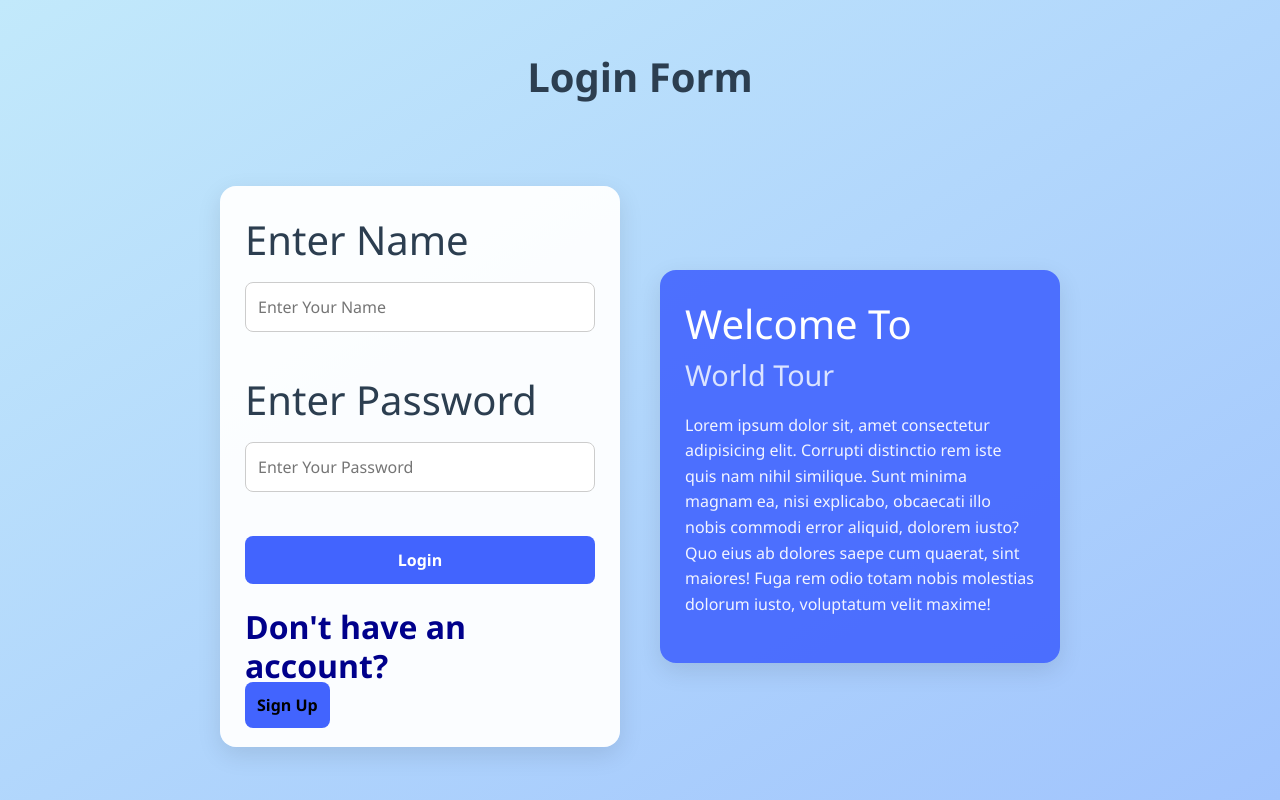
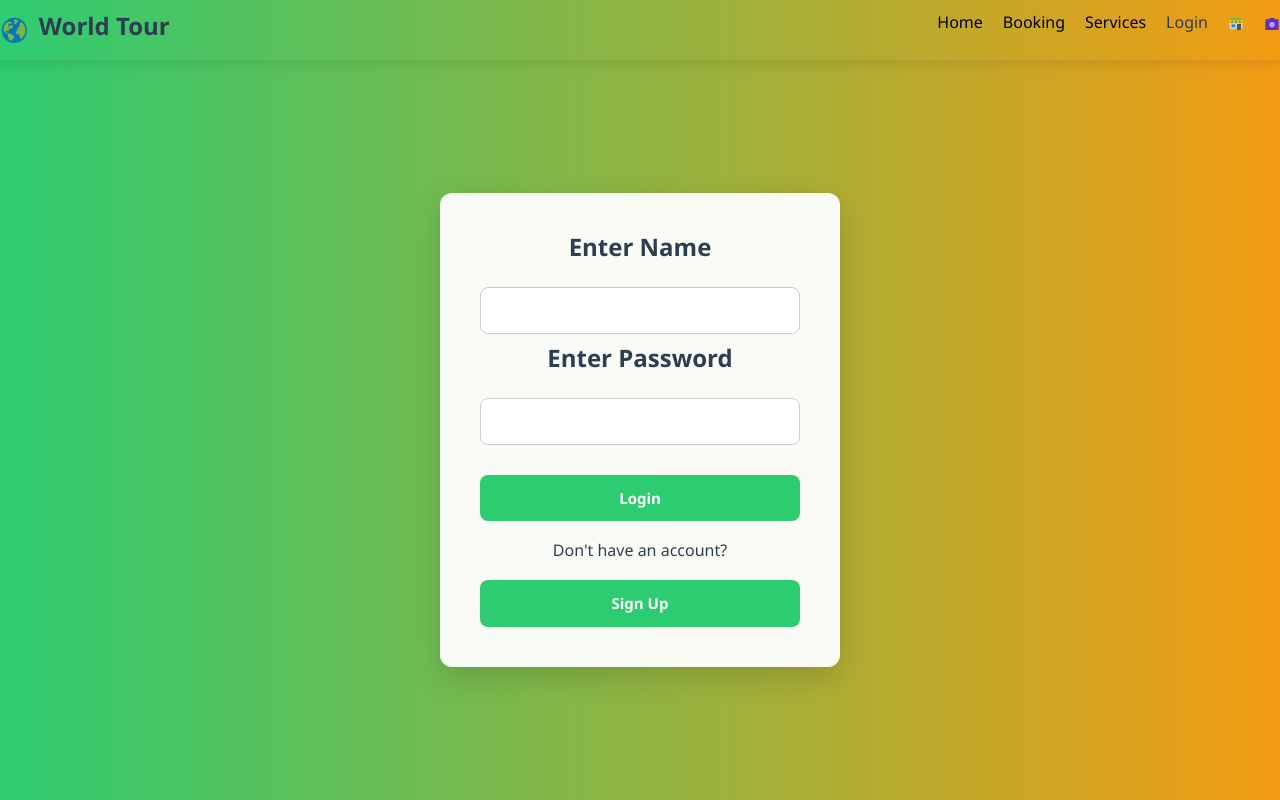
Before and after one commit to jatinparmar24/reactproject1, a React (Vite) app in the folder worldbooking/: page /Login in a window 1280 px wide. Built offline with nearby package versions, Linux system fonts and the light colour scheme.

Commit message:
edit and payment oprion in react project

```diff
--- a/worldbooking/src/App.css
+++ b/worldbooking/src/App.css
@@ -21,7 +21,7 @@ section{
   font-family: 'Segoe UI', sans-serif;
 }
 
-/* Heading */
+
 .signhead {
   font-size: 2.8rem;
   font-weight: bold;
@@ -29,7 +29,7 @@ section{
   margin-bottom: 30px;
 }
 
-/* Form Container */
+
 .signcenter {
   background-color: rgba(255, 255, 255, 0.95);
   padding: 10px 10px;
@@ -40,7 +40,7 @@ section{
   animation: fadeIn 0.5s ease-in-out;
 }
 
-/* Labels */
+
 .signcenter label {
   display: block;
   margin-top: 20px;
@@ -49,7 +49,7 @@ section{
   color: #333;
 }
 
-/* Inputs */
+
 .signcenter input[type="text"],
 .signcenter input[type="email"],
 .signcenter input[type="password"],
@@ -68,7 +68,7 @@ section{
   outline: none;
 }
 
-/* Submit Button */
+
 .signsub {
   width: 100%;
   margin-top: 30px;
@@ -87,7 +87,7 @@ section{
   background-color: #e75c3c;
 }
 
-/* Login Link */
+
 .redirect {
   text-align: center;
   margin-top: 20px;
@@ -122,151 +122,24 @@ section{
 /* sign up ends here */
 
 
-/* Login Section Layout */
-#loginpage {
-  display: flex;
-  flex-wrap: wrap;
-  justify-content: center;
-  align-items: center;
-  gap: 40px;
-  min-height: 100vh;
-  padding: 40px 20px;
-  background: linear-gradient(to bottom right, #c2e9fb, #a1c4fd);
-  background-attachment: fixed;
-  color: #2c3e50;
-
-}
-
-
-.loginhead {
-  width: 100%;
-  text-align: center;
-  font-size: 2.5rem;
-  font-weight: bold;
-  color: #2c3e50;
-  margin-bottom: 20px;
-}
-
-
-.logincenter,
-.loginside {
-  flex: 1 1 350px;
-  padding: 30px 25px;
-  border-radius: 16px;
-  box-shadow: 0 8px 24px rgba(0, 0, 0, 0.1);
-  transition: transform 0.3s ease, box-shadow 0.3s ease;
-}
-
-
-.logincenter:hover,
-.loginside:hover {
-  transform: translateY(-6px);
-  box-shadow: 0 16px 32px rgba(0, 0, 0, 0.15);
-}
-
-
-.logincenter {
-  background-color: rgba(255, 255, 255, 0.95);
-  max-width: 400px;
-}
-
-
-.logincenter input[type="text"],
-.logincenter input[type="password"] {
-  width: 100%;
-  padding: 12px;
-  margin: 10px 0 20px 0;
-  border: 1px solid #ccc;
-  border-radius: 8px;
-  font-size: 1rem;
-}
-
-
-
-.loginsub {
-  width: 100%;
-  padding: 12px;
-  background-color: #4264fe;
-  color: white;
-  font-weight: bold;
-  border: none;
-  border-radius: 8px;
-  font-size: 1rem;
-  cursor: pointer;
-  transition: background-color 0.3s ease;
-}
-
-.loginsub:hover {
-  background-color: #314cd0;
-}
-
-/* Sign Up Button */
-.logincenter button {
-  padding: 10px 20px;
-  border: none;
-  border-radius: 8px;
-  background-color: #4264fe;
-  margin-top: 10px;
-  cursor: pointer;
-  transition: background-color 0.3s ease;
-}
-
-.logincenter button a {
-  text-decoration: none;
-  color: white;
-  font-weight: 600;
-}
-
-.logincenter button:hover {
-  background-color: #314cd0;
-}
-
-/* Welcome Panel */
-.loginside {
-  background-color: rgba(66, 100, 254, 0.9);
-  color: white;
-  max-width: 400px;
-}
-
-.loginside h1 {
-  font-size: 2.5rem;
-  margin-bottom: 10px;
-  color: #fff;
-}
-
-.loginside h2 {
-  font-size: 1.8rem;
-  margin-bottom: 20px;
-  color: #dbe4ff;
-}
-
-.loginside p {
-  font-size: 1rem;
-  line-height: 1.6;
-  color: #f2f4ff;
-}
-
-
-
-/* login page ends here */
-
-/* Navbar base styles */
+/* Navbar Styling */
 .navbar {
   width: 100%;
-  padding: 10px 30px; /* Compact navbar padding */
-  background: linear-gradient(to right, #2ecc71, #f39c12); /* Green to yellow gradient */
+  padding: 10px 30px;
+  background: linear-gradient(to right, #2ecc71, #f39c12);
   display: flex;
   align-items: center;
   justify-content: space-between;
-  position: sticky;
+  position: fixed;
   top: 0;
+  left: 0;
   z-index: 100;
   box-shadow: 0 4px 12px rgba(0, 0, 0, 0.1);
   font-family: 'Poppins', sans-serif;
-
-}
-
-/* LEFT SIDE */
+  height: 60px;
+}
+
+
 .navbar-left {
   display: flex;
   align-items: center;
@@ -283,17 +156,15 @@ section{
   color: #2c3e50;
 }
 
-/* NAV LINKS */
+
 .navbar-links {
   list-style: none;
   display: flex;
   align-items: center;
-  gap: 20px; /* Adjusted gap */
-  transition: transform 0.3s ease-in-out;
-  position: relative; /* Required for before pseudo-element */
-}
-
-/* Make the links appear as usual */
+  gap: 20px;
+  position: relative;
+}
+
 .navbar-links li {
   font-size: 1rem;
   font-weight: 500;
@@ -305,7 +176,7 @@ section{
   color: #4264fe;
 }
 
-/* Login/Logout link */
+
 .nav-link {
   text-decoration: none;
   color: #2c3e50;
@@ -316,18 +187,12 @@ section{
   color: #4264fe;
 }
 
-/* Username style */
+
 .username {
   font-style: italic;
   color: #4264fe;
 }
 
-/* ICONS */
-.icon {
-  font-size: 1.3rem;
-}
-
-/* HAMBURGER MENU (Mobile) */
 .hamburger {
   display: none;
   font-size: 1.8rem;
@@ -335,21 +200,86 @@ section{
   color: #2c3e50;
 }
 
-/* Before effect for active navbar */
-.navbar-links.active::before {
-  content: "";
-  position: absolute;
-  top: 0;
-  left: 0;
-  width: 100%;
-  height: 100%;
-  background-color: rgba(255, 255, 255, 0.95); /* Light background */
-  z-index: -1; /* To push behind the links */
-  transition: all 0.3s ease-in-out;
-}
-
-
 /* navbar ends here */
+
+
+/* Login Page Section */
+#loginpage {
+  height: calc(100vh - 60px);
+  background: linear-gradient(to right, #2ecc71, #f39c12);
+  display: flex;
+  justify-content: center;
+  align-items: center;
+  font-family: 'Poppins', sans-serif;
+  box-sizing: border-box;
+
+}
+
+/* Login Form Container */
+.logincenter {
+  background-color: rgba(255, 255, 255, 0.95);
+  padding: 40px;
+  border-radius: 12px;
+  max-width: 400px;
+  width: 100%;
+  box-shadow: 0 10px 30px rgba(0, 0, 0, 0.15);
+  text-align: center;
+}
+
+
+.logincenter h1 {
+  font-size: 24px;
+  color: #2c3e50;
+  margin-bottom: 15px;
+  font-weight: 600;
+}
+
+.logincenter h2 {
+  font-size: 16px;
+  color: #2c3e50;
+  margin-top: 20px;
+  font-weight: 500;
+}
+
+/* Input Fields */
+.logincenter input[type="text"],
+.logincenter input[type="password"] {
+  width: 100%;
+  padding: 12px;
+  margin: 10px 0;
+  border: 1px solid #ccc;
+  border-radius: 8px;
+  font-size: 14px;
+  box-sizing: border-box;
+}
+
+/* Submit & Sign Up Button */
+.loginsub {
+  display: block;
+  width: 100%;
+  padding: 12px;
+  margin-top: 20px;
+  border: none;
+  border-radius: 8px;
+  background-color: #2ecc71;
+  color: white;
+  font-weight: 600;
+  font-size: 15px;
+  cursor: pointer;
+  transition: background-color 0.3s ease;
+  text-align: center;
+  text-decoration: none;
+}
+
+.loginsub:hover {
+  background-color: #27ae60;
+}
+
+
+
+/* login page ends here */
+
+
 
 /* section 1 starts from here */
 
@@ -1711,24 +1641,28 @@ h4 {
 
   /* login page */
   #loginpage {
-    flex-direction: column;
-    gap: 20px;
-    padding: 20px 10px;
-  }
-
-  .loginhead {
-    font-size: 2rem;
-  }
-
-  .logincenter,
-  .loginside {
-    width: 100%;
-    max-width: 90%;
-  }
-
-  .loginside {
-    text-align: center;
-  }
+    padding-top: 80px;
+    padding-left: 15px;
+    padding-right: 15px;
+  }
+
+  .logincenter {
+    padding: 30px 20px;
+    border-radius: 10px;
+  }
+
+  .logincenter h1 {
+    font-size: 20px;
+  }
+
+  .logincenter input {
+    font-size: 13px;
+  }
+
+  .loginsub {
+    font-size: 14px;
+  }
+
 
 
   /* login page end */
--- a/worldbooking/src/App.jsx
+++ b/worldbooking/src/App.jsx
@@ -41,12 +41,14 @@ function App() {
     <Routes>
       <Route path='/' element={<Layout/>}>
       <Route index element={<NavHero/>}/>
+      <Route path='/NavHero' element={<NavHero/>}/>
       </Route>
 
 
 
       <Route path='/Login' element={<Login/>}/>
       <Route path='/SignUp' element={<SignUp/>}/>
+
       <Route path='/Asiaform' element={<Asiaform/>}/>
       <Route path='/Africaform' element={<Africaform/>}/>
       <Route path='/Europeform' element={<Europeform/>}/>
--- a/worldbooking/src/Component/Login.jsx
+++ b/worldbooking/src/Component/Login.jsx
@@ -1,7 +1,28 @@
 import React, { useEffect, useState } from "react";
 import { useNavigate, Link } from "react-router-dom";
+import { FcGlobe, FcShop, FcCamera} from 'react-icons/fc';
+import { GiHamburgerMenu } from 'react-icons/gi';
+import { IoClose } from 'react-icons/io5';
+
 
 function Login() {
+
+
+   const [user, setUser] = useState(null);
+    const [menuOpen, setMenuOpen] = useState(false);
+
+    useEffect(() => {
+      const data = JSON.parse(localStorage.getItem('userdetails'));
+      setUser(data);
+    }, []);
+
+    const logout = () => {
+      localStorage.removeItem('userdetails');
+      localStorage.setItem("isLoggedIn", "false");
+
+      setUser(null);
+    };
+
   const tohome = useNavigate();
 
   const [logindata, setlogindata] = useState({
@@ -65,52 +86,53 @@ function Login() {
 
   return (
     <>
+
+ {/* Navbar */}
+ <nav className="navbar">
+    <div className="navbar-left">
+      <FcGlobe className="globe-icon" />
+      <h1 className="logo-text">World Tour</h1>
+    </div>
+
+    <ul className={`navbar-links ${menuOpen ? 'active' : ''}`}>
+      <li><Link to='/NavHero' style={{textDecoration:"none",color:"Black"}}>Home</Link></li>
+      <li><Link to='/NavHero' style={{textDecoration:"none",color:"Black"}}>Booking</Link></li>
+      <li><Link to='/NavHero' style={{textDecoration:"none",color:"Black"}}>Services</Link></li>
+      <li>
+          <Link to="/Login" className="nav-link">Login</Link>
+      </li>
+
+      <li><FcShop className="icon" /></li>
+      <li><FcCamera className="icon" /></li>
+    </ul>
+
+    <div className="hamburger" onClick={() => setMenuOpen(!menuOpen)}>
+      {menuOpen ? <IoClose /> : <GiHamburgerMenu />}
+    </div>
+  </nav>
+
 <section id="loginpage">
-        <h1 className="loginhead">Login Form</h1>
+
+
+  {/* Login Form Section */}
+
     <div className="logincenter">
       <form onSubmit={loginsubmit}>
         <h1>Enter Name</h1>
-            <input
-              type="text"
-              name="name"
-              onChange={inplog}
-              placeholder="Enter Your Name"
-              required
-            />
-            <br /> <br />
+        <input type="text" name="name" onChange={inplog} required />
 
         <h1>Enter Password</h1>
-            <input
-              type="password"
-              name="password"
-              onChange={inplog}
-              placeholder="Enter Your Password"
-              required
-            />
-            <br /> <br />
+        <input type="password" name="password" onChange={inplog} required />
 
-            <input type="submit" value="Login" className="loginsub" />
-            <br /> <br />
+        <input type="submit" className="loginsub" value="Login" />
 
-            <h2 style={{ color: "darkblue", fontWeight: "600" }}>Don't have an account?</h2>
-
-            <Link to="/SignUp" className="loginsub" style={{ textDecoration: "none", color: "black" }}>
-              Sign Up
-            </Link>
+        <h2>Don't have an account?</h2>
+        <Link to="/SignUp" className="loginsub">Sign Up</Link>
       </form>
     </div>
 
-        <div className="loginside">
-          <h1>Welcome To</h1>
-          <h2>World Tour</h2>
-          <p>
-            Lorem ipsum dolor sit, amet consectetur adipisicing elit. Corrupti distinctio rem iste quis nam nihil
-            similique. Sunt minima magnam ea, nisi explicabo, obcaecati illo nobis commodi error aliquid, dolorem iusto?
-            Quo eius ab dolores saepe cum quaerat, sint maiores! Fuga rem odio totam nobis molestias dolorum iusto,
-            voluptatum velit maxime!
-          </p>
-        </div>
 </section>
+
     </>
   );
 }
--- a/worldbooking/src/Component/Singledetail.jsx
+++ b/worldbooking/src/Component/Singledetail.jsx
@@ -11,64 +11,92 @@ function Singledetail() {
   const [alertRefundShown, setAlertRefundShown] = useState(false);
   const [showform, setshowform] = useState(false);
   const [editdetail, seteditdetail] = useState({});
+  const [paymentMethod, setPaymentMethod] = useState("");
 
-  // Fetch booking details on component mount
   useEffect(() => {
-    axios.get('http://localhost:3000/tourism')
-      .then(res => setformdetail(res.data));
+    axios.get("http://localhost:3000/tourism").then((res) => {
+      setformdetail(res.data);
+      const last = res.data[res.data.length - 1];
+      if (last?.paymentMethod) {
+        setPaymentMethod(last.paymentMethod);
+        setAlertShown(true);
+      }
+    });
   }, []);
 
-  // Handle editing form data
   function editdata(e) {
     const { name, value } = e.target;
     seteditdetail({ ...editdetail, [name]: value });
+
+    if (name === "paymentMethod") {
+      setPaymentMethod(value);
+    }
   }
 
-  // Submit the edited data
   function editfinaldata(e) {
     e.preventDefault();
-    axios.put(`http://localhost:3000/tourism/${editdetail.id}`, editdetail)
+    axios
+      .put(`http://localhost:3000/tourism/${editdetail.id}`, editdetail)
       .then(() => {
         alert("Data Updated");
-        setshowform(false); // Hide the form after update
+        setshowform(false);
+        axios.get("http://localhost:3000/tourism").then((res) => {
+          setformdetail(res.data);
+        });
       });
   }
 
-  // Handle booking confirmation
   function confirmBooking() {
+    if (!paymentMethod) {
+      alert("Please select a payment method before confirming.");
+      return;
+    }
+
     const lastBooking = formdetail[formdetail.length - 1];
-    const total = lastBooking ? lastBooking.price * lastBooking.day * lastBooking.person : 0;
+    const total = lastBooking.price * lastBooking.day * lastBooking.person;
 
-    const confirmed = window.confirm("Do you want to confirm your booking?");
+    const confirmed = window.confirm(`Confirm booking using ${paymentMethod}?`);
 
     if (confirmed) {
-      if (!alertShown) {
-        alert(`✅ Booking Confirmed\n💸 Amount Paid: $${total}`);
+      axios
+        .put(`http://localhost:3000/tourism/${lastBooking.id}`, {
+          ...lastBooking,
+          paymentMethod: paymentMethod,
+        })
+        .then(() => {
+          alert(
+            `✅ Booking Confirmed\n💸 Paid: $${total}\n🧾 Method: ${paymentMethod}`
+          );
           setAlertShown(true);
-      }
+        });
     }
   }
 
-  // Handle cancellation (refund)
   function delet(id) {
     const lastBooking = formdetail[formdetail.length - 1];
-    const total = lastBooking ? lastBooking.price * lastBooking.day * lastBooking.person : 0;
+    const total = lastBooking.price * lastBooking.day * lastBooking.person;
 
-    const confirmed = window.confirm("Are you sure you want to cancel the booking?");
+    const confirmed = window.confirm(
+      "Are you sure you want to cancel the booking?"
+    );
 
     if (confirmed) {
-      axios.delete(`http://localhost:3000/tourism/${id}`)
+      axios
+        .delete(`http://localhost:3000/tourism/${id}`)
         .then(() => {
           if (!alertRefundShown) {
             alert(`❌ Booking Cancelled\n💸 Money Refunded: $${total}`);
             setAlertRefundShown(true);
           }
-          tohome("/"); // Navigate to home after deletion
-          // Optionally, refetch the data after cancellation
-          axios.get('http://localhost:3000/tourism')
-            .then(res => setformdetail(res.data));
+          tohome("/");
+
+          axios.get("http://localhost:3000/tourism").then((res) => {
+            setformdetail(res.data);
+          });
         })
-        .catch(error => alert("Error canceling the booking: " + error));
+        .catch((error) =>
+          alert("Error canceling the booking: " + error.message)
+        );
     }
   }
 
@@ -77,7 +105,16 @@ function Singledetail() {
       <h1 className="singlehead">Your Booking Details</h1>
 
       <button className="singletohome">
-        <Link to="/" style={{ textDecoration: "none", color: "darkblue", fontWeight: "600" }}>To Home Section</Link>
+        <Link
+          to="/"
+          style={{
+            textDecoration: "none",
+            color: "darkblue",
+            fontWeight: "600",
+          }}
+        >
+          To Home Section
+        </Link>
       </button>
 
       <table border="1" className="singledetailtable">
@@ -92,6 +129,7 @@ function Singledetail() {
             <th>Vehicle</th>
             <th>Total</th>
             <th>Destination</th>
+            <th>Payment</th>
             <th>Confirm</th>
             <th>Edit</th>
             <th>Cancel</th>
@@ -108,20 +146,61 @@ function Singledetail() {
               <td>{formdetail[formdetail.length - 1].date}</td>
               <td>{formdetail[formdetail.length - 1].person}</td>
               <td>{formdetail[formdetail.length - 1].mode}</td>
-              <td>{formdetail[formdetail.length - 1].price * formdetail[formdetail.length - 1].day * formdetail[formdetail.length - 1].person}</td>
+              <td>
+                {formdetail[formdetail.length - 1].price *
+                  formdetail[formdetail.length - 1].day *
+                  formdetail[formdetail.length - 1].person}
+              </td>
               <td>{formdetail[formdetail.length - 1].country}</td>
               <td>
-                <button onClick={confirmBooking} >Confirm Booking</button>
+                {!alertShown ? (
+                  <select
+                    value={paymentMethod}
+                    onChange={(e) => setPaymentMethod(e.target.value)}
+                  >
+                    <option value="">Select</option>
+                    <option value="Credit Card">Credit Card</option>
+                    <option value="UPI">UPI</option>
+                    <option value="Online">Online</option>
+                  </select>
+                ) : (
+                  <span>{paymentMethod}</span>
+                )}
               </td>
               <td>
-                <button onClick={() => {
-                  seteditdetail(formdetail[formdetail.length - 1]);
-                  setshowform(true); // Make sure form becomes visible after setting data
-                }}>Edit</button>
+                <button onClick={confirmBooking} disabled={alertShown}>
+                  Confirm Booking
+                </button>
               </td>
               <td>
-                <button onClick={() => delet(formdetail[formdetail.length - 1].id)} className="delbutton"   disabled={!alertShown}
-                        >Cancel</button>
+              <td>
+               <button
+                 onClick={() => {
+                   seteditdetail(formdetail[formdetail.length - 1]);
+                   setshowform(true);
+                 }}
+                 disabled={alertShown}
+                 style={{
+                   backgroundColor: alertShown ? "#ccc" : "#007bff",
+                   color: alertShown ? "#666" : "#fff",
+                   cursor: alertShown ? "not-allowed" : "pointer",
+                 }}>
+
+                 Edit
+                </button>
+                </td>
+
+              </td>
+              <td>
+                <button
+                  onClick={() =>
+                    delet(formdetail[formdetail.length - 1].id)
+                  }
+                  className="delbutton"
+                  disabled={!alertShown}
+                >
+                  Cancel
+                </button>
               </td>
             </tr>
           )}
@@ -129,47 +208,124 @@ function Singledetail() {
       </table>
 
       {showform && (
-
         <form onSubmit={editfinaldata}>
           <div className="formcontainer">
-              <label htmlFor="" className="formcontlab"> Enter Name</label>
-              <input type="text" name="name" value={editdetail.name} onChange={editdata} placeholder="Enter Your Name" className="formcontinp"/>
+            <label className="formcontlab"> Enter Name</label>
+            <input
+              type="text"
+              name="name"
+              value={editdetail.name}
+              onChange={editdata}
+              placeholder="Enter Your Name"
+              className="formcontinp"
+              disabled={alertShown}
+            />
 
-              <label htmlFor="" className="formcontlab"> Enter Contact </label>
-              <input type="text" name="contact" value={editdetail.contact} onChange={editdata} placeholder="Enter Contact Number"  className="formcontinp"/>
-            </div> <br />
+            <label className="formcontlab"> Enter Contact </label>
+            <input
+              type="text"
+              name="contact"
+              value={editdetail.contact}
+              onChange={editdata}
+              placeholder="Enter Contact Number"
+              className="formcontinp"
+              disabled={alertShown}
+            />
+          </div>
+          <br />
 
           <div>
-              <label htmlFor="" className="formcontlab"> Enter Age</label>
-              <input type="number" name="age" value={editdetail.age} onChange={editdata} placeholder="Enter Your Age" className="formcontinp"/>
+            <label className="formcontlab"> Enter Age</label>
+            <input
+              type="number"
+              name="age"
+              value={editdetail.age}
+              onChange={editdata}
+              placeholder="Enter Your Age"
+              className="formcontinp"
+              disabled={alertShown}
+            />
 
-              <label htmlFor="" className="formcontlab"> Enter Day</label>
-              <input type="number" name="day" value={editdetail.day} onChange={editdata} placeholder="Number Of Day's" className="formcontinp"/>
-            </div> <br />
+            <label className="formcontlab"> Enter Day</label>
+            <input
+              type="number"
+              name="day"
+              value={editdetail.day}
+              onChange={editdata}
+              placeholder="Number Of Day's"
+              className="formcontinp"
+              disabled={alertShown}
+            />
+          </div>
+          <br />
 
           <div>
-              <label htmlFor="" className="formcontlab"> Enter Date</label>
-              <input type="date" name="date" value={editdetail.date} onChange={editdata} placeholder="Enter Date" className="formcontinp"/>
+            <label className="formcontlab"> Enter Date</label>
+            <input
+              type="date"
+              name="date"
+              value={editdetail.date}
+              onChange={editdata}
+              placeholder="Enter Date"
+              className="formcontinp"
+              disabled={alertShown}
+            />
 
-              <label htmlFor="" className="formcontlab"> Enter Person's</label>
-              <input type="number" name="person" value={editdetail.person} onChange={editdata} placeholder="Number Of Person's" className="formcontinp" />
-            </div> <br />
+            <label className="formcontlab"> Enter Person's</label>
+            <input
+              type="number"
+              name="person"
+              value={editdetail.person}
+              onChange={editdata}
+              placeholder="Number Of Person's"
+              className="formcontinp"
+              disabled={alertShown}
+            />
+          </div>
+          <br />
 
           <div>
-              <label htmlFor="" className="formcontlab"> Mode Of Travel</label>
-              <select name="mode" value={editdetail.mode} onChange={editdata} className="formcontinp">
+            <label className="formcontlab"> Mode Of Travel</label>
+            <select
+              name="mode"
+              value={editdetail.mode}
+              onChange={editdata}
+              className="formcontinp"
+              disabled={alertShown}
+            >
               <option value="Select Vehicle">Select Vehicle</option>
               <option value="Train">Train</option>
               <option value="Car">Car</option>
               <option value="Bus">Bus</option>
             </select>
-            </div> <br />
+          </div>
+          <br />
 
           <div>
-              <input type="submit" className="singlesubmit" />
+            <label className="formcontlab"> Payment Method</label>
+            <select
+              name="paymentMethod"
+              value={editdetail.paymentMethod || ""}
+              onChange={editdata}
+              className="formcontinp"
+              disabled={alertShown}
+            >
+              <option value="">Select</option>
+              <option value="Credit Card">Credit Card</option>
+              <option value="UPI">UPI</option>
+              <option value="Online">Online</option>
+            </select>
+          </div>
+          <br />
+
+          <div>
+            <input
+              type="submit"
+              className="singlesubmit"
+              disabled={alertShown}
+            />
           </div>
         </form>
-
       )}
     </section>
   );
```
Also changed, not shown: worldbooking/src/Component/db.json (+38 -0 lines), worldbooking/public/aeroanimation.png (added), worldbooking/src/Component/SignUp.jsx (line endings or trailing spaces). Lines whose indentation alone changed are shown as unchanged.
